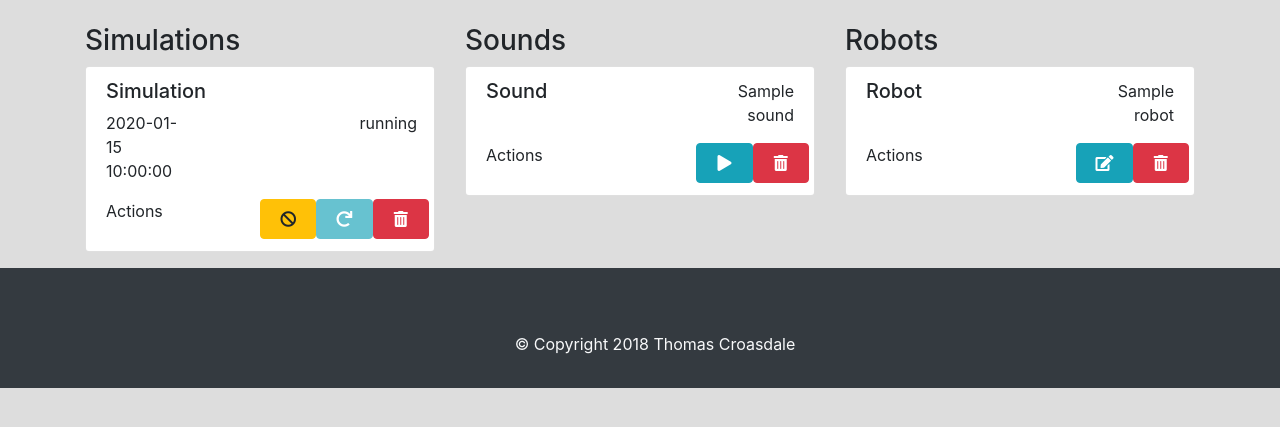
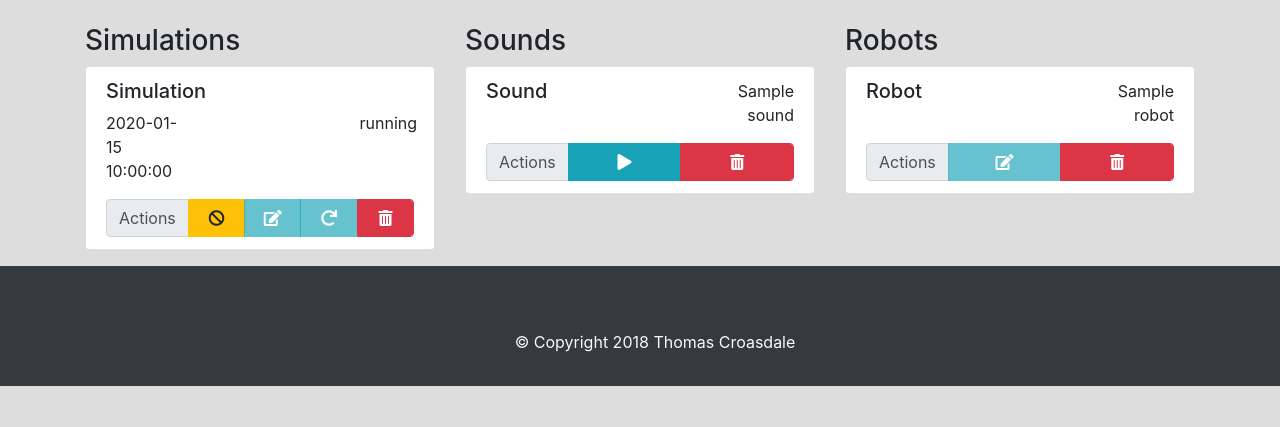
Before and after one commit to TCroasdale/Robot-Hearing-Simulator, a Flask app: template templates/dashboard.html in a window 1280 px wide. Shown: the part 56-483 px from the top of the page. Run offline with Flask 2, Linux system fonts and the light colour scheme; the template is opened without the code that fills it: most values are stand-ins (such as "Sample title", 1, 10 or a date in 2020); parts of the project's set-up code (start-up, migrations or seed data) failed here and were passed over; some libraries are stand-ins or nearby versions.

Commit message:
Aethetic changes to the dashboard.

```diff
--- a/templates/dashboard.html
+++ b/templates/dashboard.html
@@ -16,17 +16,20 @@
                 <p class="col-sm-5"></p>
                 <p class="col-sm-3 text-right" id="sim_{{ sim.id }}-state">{{ sim.state }}</p>
               </div>
-              <div class="row">
-                <p class="col-sm-6">Actions</p>
+              <div class="input-group" role="group">
+                <div class="input-group-prepend">
+                  <p class="input-group-text">Actions</p>
+                </div>
                 {% if sim.state == "finished": %}
-                <a class="btn btn-info col-sm-2" download href="{{sim.pathToZip}}"><span class="fas fa-download"></span></a>
+                <a class="form-control btn btn-info" download href="{{sim.pathToZip}}"><span class="fas fa-download"></span></a>
                 {% elif sim.state == "running" %}
-                <button class="btn btn-warning col-sm-2" onclick="endTask({{ sim.id }})"><span class="fas fa-ban"></span></button>
+                <button class="form-control btn btn-warning" onclick="endTask({{ sim.id }})"><span class="fas fa-ban"></span></button>
                 {% else %}
-                <div class="col-sm-2"></div>
+                <button class="form-control btn btn-warning disabled"><span class="fas fa-download"></span></button>
                 {% endif %}
-                <button class="btn btn-info col-sm-2 disabled"><span class="fas fa-redo"></span></button>
-                <button class="btn btn-danger col-sm-2" onclick="deleteSimulation({{ sim.id }})"><span class="fas fa-trash-alt"></span></button>
+                <button class="btn btn-info form-control disabled"><span class="fas fa-edit"></span></button>
+                <button class="form-control btn btn-info disabled"><span class="fas fa-redo"></span></button>
+                <button class="form-control btn btn-danger" onclick="deleteSimulation({{ sim.id }})"><span class="fas fa-trash-alt"></span></button>
               </div>
             </li>
           {% endfor %}
@@ -41,11 +44,12 @@
                 <h5 class="col-sm-8">Sound</h5>
                 <p class="col-sm-4 text-right">{{ sound.name }}</p>
               </div>
-              <div class="row">
-                <p class="col-sm-6">Actions</p>
-                <div class="col-sm-2"></div>
-                <button class="btn btn-info col-sm-2" onclick="playSound('{{sound.pathToFile}}')"><span class="fas fa-play"></span></button>
-                <button class="btn btn-danger col-sm-2" onclick="deleteSound({{sound.id}})"><span class="fas fa-trash-alt"></span></button>
+              <div class="input-group" role="group">
+                <div class="input-group-prepend">
+                  <p class="input-group-text">Actions</p>
+                </div>
+                <button class="form-control btn btn-info" onclick="playSound('{{sound.pathToFile}}')"><span class="fas fa-play"></span></button>
+                <button class="form-control btn btn-danger" onclick="deleteSound({{sound.id}})"><span class="fas fa-trash-alt"></span></button>
               </div>
             </li>
           {% endfor %}
@@ -60,11 +64,12 @@
                 <h5 class="col-sm-8">Robot</h5>
                 <p class="col-sm-4 text-right">{{ robot.name }}</p>
               </div>
-              <div class="row">
-                <p class="col-sm-6">Actions</p>
-                <div class="col-sm-2"></div>
-                <button class="btn btn-info col-sm-2"><span class="fas fa-edit"></span></button>
-                <button class="btn btn-danger col-sm-2" onclick="deleteRobot({{robot.id}})"><span class="fas fa-trash-alt"></span></button>
+              <div class="input-group">
+                <div class="input-group-prepend">
+                  <p class="input-group-text">Actions</p>
+                </div>
+                <button class="btn btn-info form-control disabled"><span class="fas fa-edit"></span></button>
+                <button class="btn btn-danger form-control" onclick="deleteRobot({{robot.id}})"><span class="fas fa-trash-alt"></span></button>
               </div>
             </li>
           {% endfor %}
```
